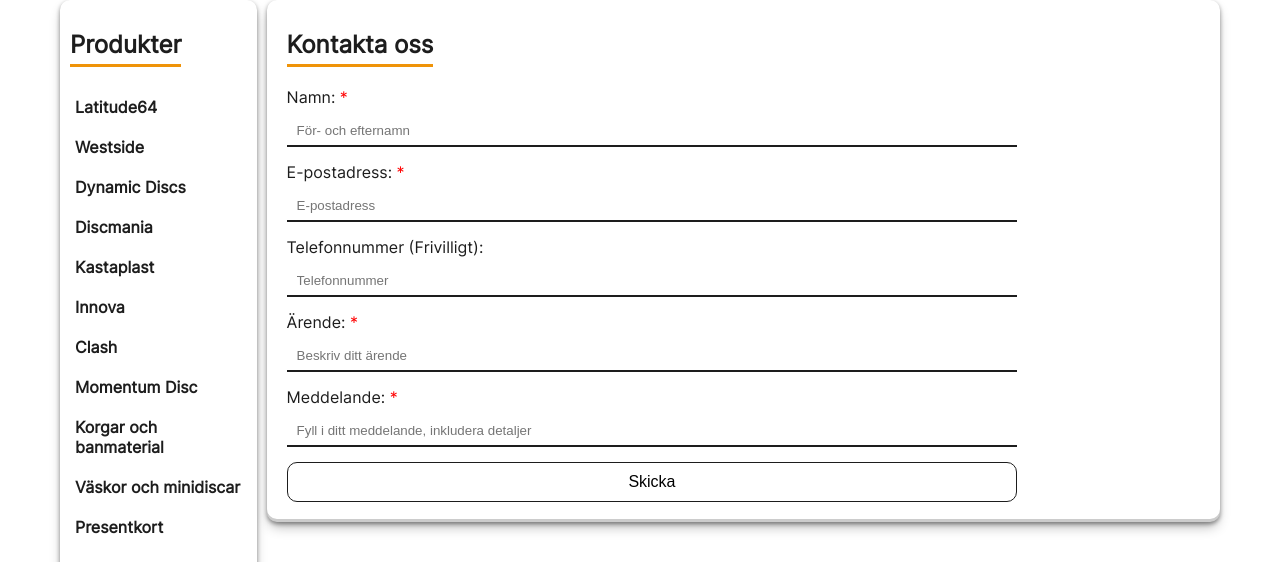
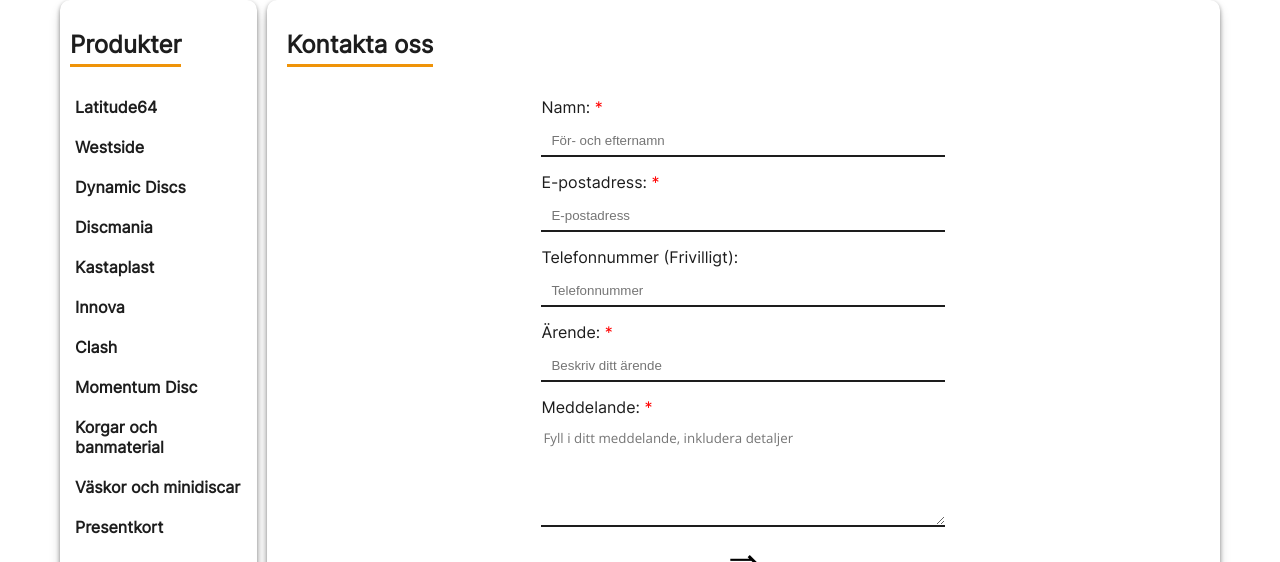
Before and after one commit to CodingQuercus/lab4, a React (Create React App) app: page /contact in a window 1280 px wide. Shown: the part 238-800 px from the top of the page. Built offline with nearby package versions, Linux system fonts and the light colour scheme.

Commit message:
made a more user friendly thank you message

```diff
--- a/src/App.css
+++ b/src/App.css
@@ -651,6 +651,11 @@
 
 
 /*FORM STYLES*/
+.form-contact {
+   display: grid;
+   padding: 10px;
+   place-content: center;
+}
 
 .form-checkout input:hover,
 .form-contact input:hover {
@@ -671,17 +676,16 @@
 }
 
 .form-contact input {
-   width: 80%;
+   width: 100%;
    padding: 10px;
    border: 0;
    transition: all .5s;
    border-bottom: 2px solid #1d1d1d;
 }
 
-
 .form-contact label>span {
    float: left;
-   width: 80%;
+   width: 100%;
    padding-right: 10px;
    padding-bottom: 10px;
 }
@@ -690,16 +694,56 @@
 .form-contact input[type="tel"],
 .form-contact input[type="email"],
 .form-contact select {
-   width: 80%;
+   width: 100%;
    height: 30px;
    padding: 5px 10px;
    margin-bottom: 15px;
 }
-.form-contact select {
-   width: 80%;
-   height: 30px;
-   padding: 5px 10px;
-   border-radius: 10px;
+
+#hide {
+   display: none;
+}
+
+.message {
+   border: none;
+   border-bottom: solid 2px #1d1d1d;
+   font-family: Open Sans;
+   width: 100%;
+   height: 100px;
+   resize: vertical;
+}
+
+.message:hover {
+   border-bottom: solid 2px #EF9308;
+   transition: 0.5s;
+}
+
+.send-btn {
+   border: none;
+   font-size: 36px;
+   width: min-content;
+   height: min-content;
+   align-items: center;
+   justify-self: center;
+}
+
+.thanks {
+   display: flex;
+   flex-direction: column;
+   align-items: center;
+}
+
+.thanks-message {
+   text-align: center;
+   font-size: 20px;
+   border-bottom: solid 2px #EF9308;
+}
+
+.close-thanks {
+   border: none;
+   font-size: 30px;
+   width: min-content;
+   height: min-content;
 }
 
 .form-checkout label>span {
@@ -743,8 +787,6 @@
    border: 1px #EF9308 solid;
 }
 
-
-
 .payment {
    display: grid;
 }
@@ -771,7 +813,6 @@
 }
 
 /*BUTTON STYLES*/
-.form-contact button,
 .order-button {
    width: 80%;
    border-radius: 10px;
--- a/src/components/ContactForm.js
+++ b/src/components/ContactForm.js
@@ -1,34 +1,50 @@
+import { useState } from "react";
+
 function ContactForm() {
+    const [sent, setSent] = useState(false)
 
     const handleSubmit = (e) => {
         e.preventDefault();
-        alert("Tack för ditt meddelande! Vi återkommer inom kort!");
+        setSent(true);
+    }
+
+    const handleClose = (e) => {
+        e.preventDefault();
+        setSent(false);
     }
 
     return (
-        <form action="" className="form-contact" onSubmit={handleSubmit}>
+        <>
+        <form className="form-contact" onSubmit={handleSubmit} id={sent? "hide" : ""}>
             <label>
-                <span className="name"> Namn: <span className="required" > *</span></span>
-                <input type="text" placeholder="För- och efternamn"/>
+                <span> Namn: <span className="required" > *</span></span>
+                <input type="text" name="name" placeholder="För- och efternamn"/>
             </label>
             <label>
-                <span className="E-post">E-postadress: <span className="required"> *</span></span>
+                <span>E-postadress: <span className="required"> *</span></span>
                 <input type="text" name="email" placeholder="E-postadress" />
             </label>
             <label>
-                <span className="telephone">Telefonnummer (Frivilligt): </span>
-                <input type="text" name="telephone" placeholder="Telefonnummer" />
+                <span>Telefonnummer (Frivilligt): </span>
+                <input type="text" name="phone" placeholder="Telefonnummer" />
             </label>
             <label>
-                <span className="errand">Ärende: <span className="required"> *</span></span>
-                <input type="text" name="errand" placeholder="Beskriv ditt ärende" />
+                <span>Ärende: <span className="required"> *</span></span>
+                <input type="text"  placeholder="Beskriv ditt ärende" />
             </label>
             <label>
-                <span className="message">Meddelande: <span className="required"> *</span></span>
-                <input type="text" name="message" placeholder="Fyll i ditt meddelande, inkludera detaljer" />
+                <span>Meddelande: <span className="required"> *</span></span>
+                <textarea className="message" type="text" placeholder="Fyll i ditt meddelande, inkludera detaljer" />
             </label>
-            <button type="submit" className="send-btn">Skicka</button>
+            <button type="submit" className="send-btn">&#8658;</button>
         </form>
+        {sent && (
+            <div className="thanks">
+                <p className="thanks-message">Tack för ditt meddelande! Vi återkommer inom kort!</p>
+                <button className="close-thanks" onClick={handleClose}>&#10005;</button>
+            </div>
+        )}
+        </>
     )
 }
 export default ContactForm;
```
